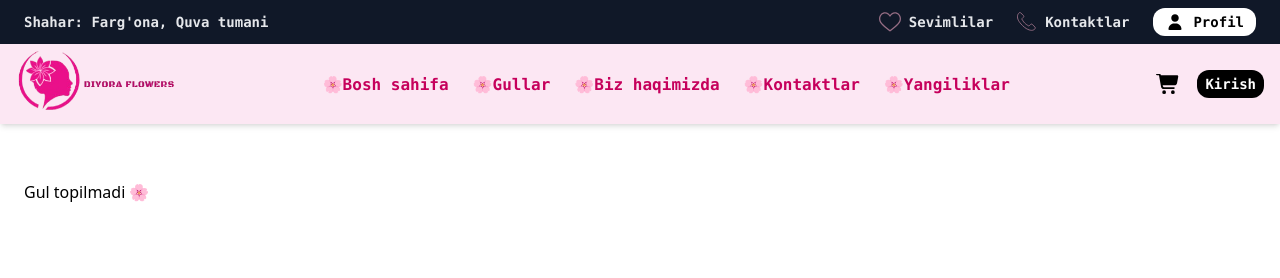
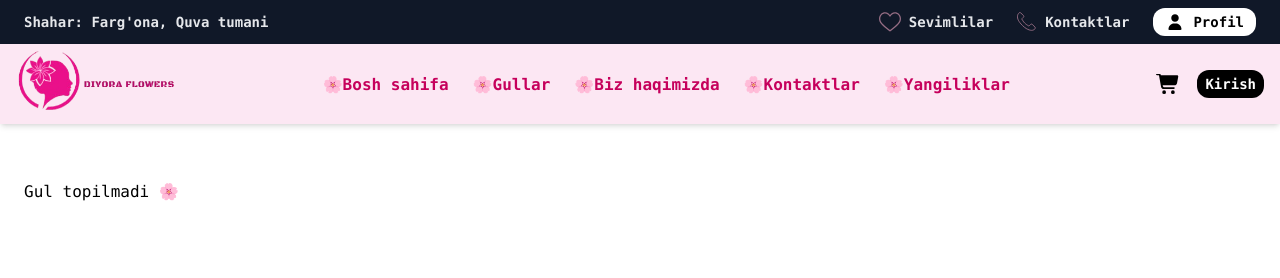
Before and after one commit to bugname7/flowers, a Next.js app: page /flowers/1 in a window 1280 px wide. Shown: the top 278 px of the page. Built offline with nearby package versions, Linux system fonts and the light colour scheme.

Commit message:
update login page

```diff
--- a/src/app/flowers/[slug]/page.tsx
+++ b/src/app/flowers/[slug]/page.tsx
@@ -28,7 +28,7 @@ export default function FlowerDetailPage() {
 
     const flower = flowers.find((f) => f.slug === slug);
 
-    if (!flower) return <p className="p-6">Gul topilmadi 🌸</p>;
+    if (!flower) return <p className="p-6 font-mono font-medium">Gul topilmadi 🌸</p>;
 
     const handleAddToCart = () => {
         const user = localStorage.getItem("user");
@@ -40,7 +40,7 @@ export default function FlowerDetailPage() {
             });
 
             setTimeout(() => {
-                router.push("http://localhost:3000/auth/login");
+                router.push("/auth/login");
             }, 1500);
 
             return;
```
